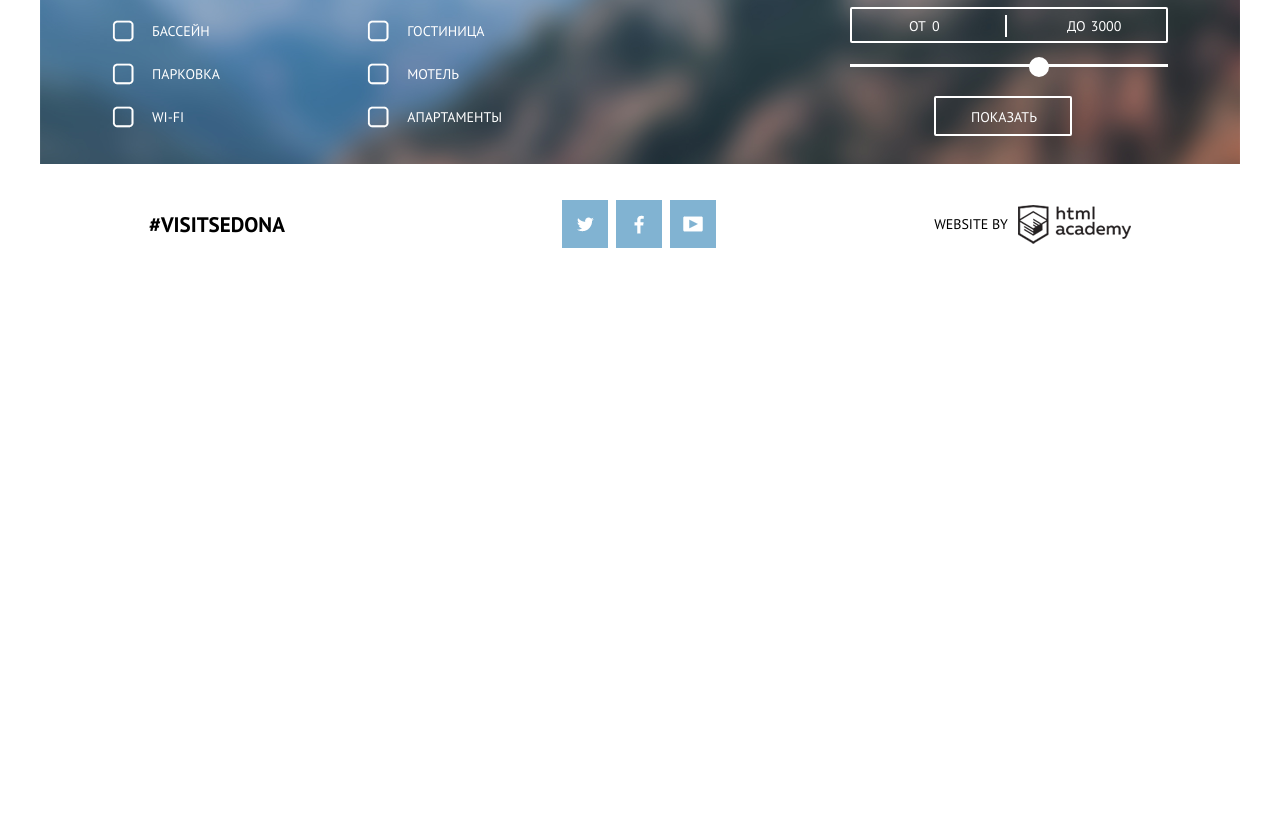
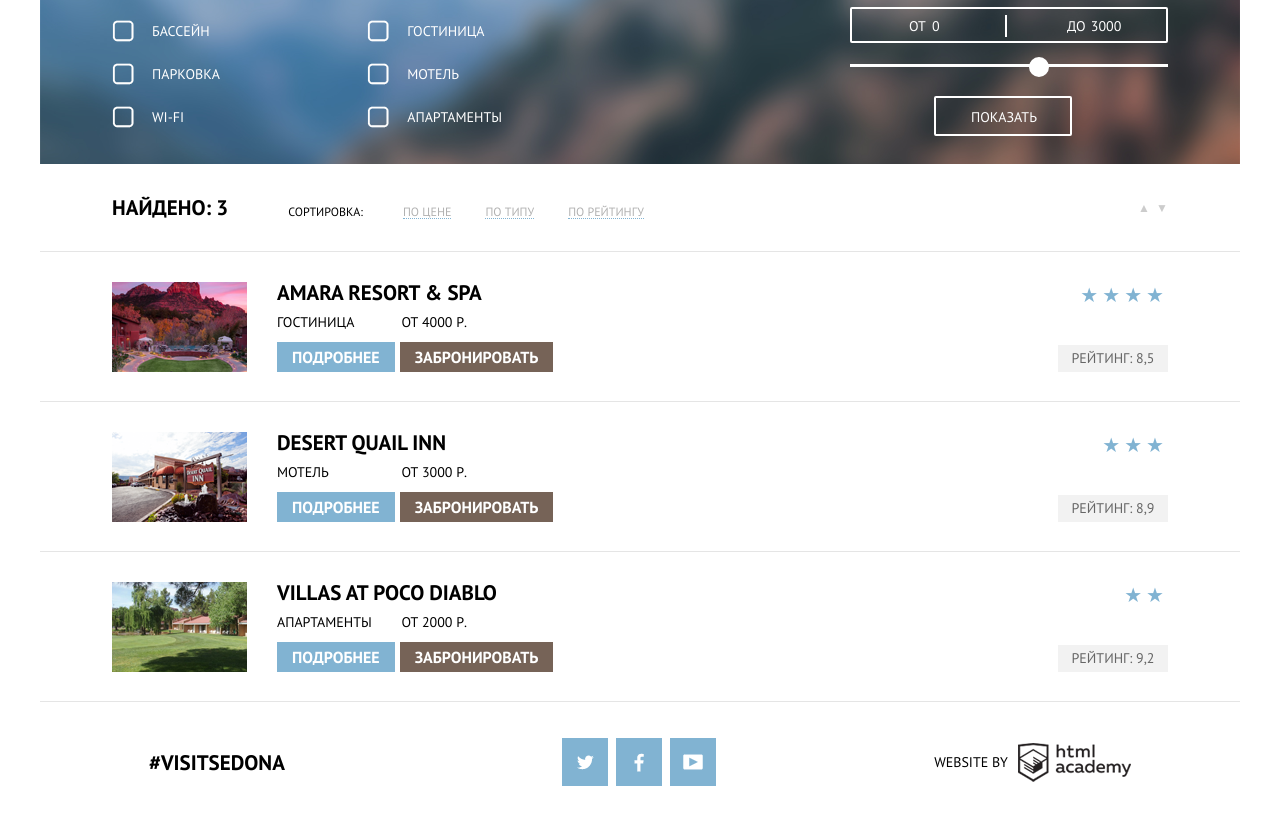
Before and after one commit to ranastya/sedona, a website: page src/hotels.html in a window 1280 px wide. Shown: the part 108-930 px from the top of the page. Before the commit the page ends 800 px from the top, so only its background shows below. Drawn offline with nearby package versions, Linux system fonts and the light colour scheme; files that its build step writes are made by us from their sources.

Commit message:
added search-result block

```diff
--- a/src/hotels.html
+++ b/src/hotels.html
@@ -76,6 +76,98 @@
                 <div class="search-bar__button">Показать</div>
             </div>
         </div>
+        <div class="search-result">
+            <div class="search-result__header">
+                <div class="search-result__result">
+                    <div class="search-result__result-title">Найдено:</div>
+                    <div class="search-result__amount">3</div>
+                </div>
+                <div class="search-result__sorting">
+                    <div class="search-result__sorting-title">Сортировка:</div>
+                    <div class="search-result__criterion">По цене</div>
+                    <div class="search-result__criterion">По типу</div>
+                    <div class="search-result__criterion">По рейтингу</div>
+                </div>
+                <div class="search-result__view">
+                    <div class="search-result__view-increase">&#9650;</div>
+                    <div class="search-result__view-decrease">&#9660;</div>
+                </div>
+            </div>
+            <div class="search-result__list">
+                <div class="search-result__item">
+                    <img class="search-result__photo" src="./img/hotel1.png" alt="">
+                    <div class="search-result__about-hotels">
+                        <div class="search-result__title">Amara Resort & Spa</div>
+                        <div class="search-result__information">
+                            <div class="search-result__type">Гостиница</div>
+                            <div class="search-result__cost">От 4000 р.</div>
+                        </div>
+                        <div class="search-result__button-wrapper">
+                            <div class="search-result__button search-result__button--more">Подробнее</div>
+                            <div class="search-result__button search-result__button--book">Забронировать</div>
+                        </div>
+                    </div>
+                    <div class="search-result__rating">
+                        <div class="search-result__stars search-result__stars--4">
+                            <div class="search-result__star">&#9733;</div>
+                            <div class="search-result__star">&#9733;</div>
+                            <div class="search-result__star">&#9733;</div>
+                            <div class="search-result__star">&#9733;</div>
+                            <div class="search-result__star">&#9733;</div>
+                        </div>
+                        <div class="search-result__value">Рейтинг: 8,5</div>
+                    </div>
+                </div>
+                <div class="search-result__item">
+                    <img class="search-result__photo" src="./img/hotel2.png" alt="">
+                    <div class="search-result__about-hotels">
+                        <div class="search-result__title">Desert Quail Inn</div>
+                        <div class="search-result__information">
+                            <div class="search-result__type">Мотель</div>
+                            <div class="search-result__cost">От 3000 р.</div>
+                        </div>
+                        <div class="search-result__button-wrapper">
+                            <div class="search-result__button search-result__button--more">Подробнее</div>
+                            <div class="search-result__button search-result__button--book">Забронировать</div>
+                        </div>
+                    </div>
+                    <div class="search-result__rating">
+                        <div class="search-result__stars search-result__stars--3">
+                            <div class="search-result__star">&#9733;</div>
+                            <div class="search-result__star">&#9733;</div>
+                            <div class="search-result__star">&#9733;</div>
+                            <div class="search-result__star">&#9733;</div>
+                            <div class="search-result__star">&#9733;</div>
+                        </div>
+                        <div class="search-result__value">Рейтинг: 8,9</div>
+                    </div>
+                </div>
+                <div class="search-result__item">
+                    <img class="search-result__photo" src="./img/hotel3.png" alt="">
+                    <div class="search-result__about-hotels">
+                        <div class="search-result__title">Villas at Poco Diablo</div>
+                        <div class="search-result__information">
+                            <div class="search-result__type">Апартаменты</div>
+                            <div class="search-result__cost">От 2000 р.</div>
+                        </div>
+                        <div class="search-result__button-wrapper">
+                            <div class="search-result__button search-result__button--more">Подробнее</div>
+                            <div class="search-result__button search-result__button--book">Забронировать</div>
+                        </div>
+                    </div>
+                    <div class="search-result__rating">
+                        <div class="search-result__stars search-result__stars--2">
+                            <div class="search-result__star">&#9733;</div>
+                            <div class="search-result__star">&#9733;</div>
+                            <div class="search-result__star">&#9733;</div>
+                            <div class="search-result__star">&#9733;</div>
+                            <div class="search-result__star">&#9733;</div>
+                        </div>
+                        <div class="search-result__value">Рейтинг: 9,2</div>
+                    </div>
+                </div>
+            </div>
+        </div>
     </main>
     <footer class="main-footer">
         <div class="container main-footer__wrapper">
--- /dev/null
+++ b/src/scss/components/_search-result.scss
@@ -0,0 +1,206 @@
+.search-result {
+    text-transform: uppercase;
+
+    &__header {
+        display: flex;
+        justify-content: space-between;
+        height: 88px;
+        border-bottom: 1px solid #e5e5e5;
+        padding: 0px 72px;
+        align-items: center;
+    }
+
+    &__result {
+        display: flex;
+        margin-right: 60px;
+        font-size: 21px;
+        font-weight: bold;
+        color: #000;
+    }
+
+    &__result-title {
+        margin-right: 5px;
+    }
+
+    &__sorting {
+        font-size: 12px;
+        color: #000;
+        display: flex;
+        height: 15px;
+        margin-top: 8px;
+        flex-grow: 1;
+    }
+
+    &__sorting-title {
+        margin-right: 40px;
+    }
+
+    &__criterion {
+        color: #b1b1b1;
+        border-bottom: 1px dotted #81b3d2;
+        margin-right: 34px;
+
+        &:hover {
+            color: #81b3d2;
+            cursor: pointer;
+        }
+
+        &:active {
+            color: #000;
+            border-bottom: none;
+        }
+    }
+
+    &__view {
+        display: flex;
+        width: 30px;
+        font-size: 12px;
+        justify-content: space-between;
+        color: #cccccc
+    }
+
+    &__view-increase {
+
+        &:hover {
+            color: #000;
+            cursor: pointer;
+        }
+
+        &:active {
+            color: #81b3d2;
+        }
+    }
+
+    &__view-decrease {
+
+        &:hover {
+            color: #000;
+            cursor: pointer;
+        }
+
+        &:active {
+            color: #81b3d2;
+        }
+    }
+
+    &__item {
+        display: flex;
+        justify-content: space-between;
+        height: 150px;
+        border-bottom: 1px solid #e5e5e5;
+        align-items: center;
+        padding: 30px 72px;
+    }
+
+    &__photo {
+        width: 135px;
+        height: 90px;
+        margin-right: 30px;
+    }
+
+    &__about-hotels {
+        display: flex;
+        flex-direction: column;
+        justify-content: space-between;
+        height: 90px;
+        flex-grow: 1;
+    }
+
+    &__title {
+        font-size: 21px;
+        color: #000;
+        font-weight: bold;
+        line-height: 1;
+
+        &:hover {
+            color: #81b3d2;
+            cursor: pointer;
+        }
+
+        &:active {
+            color: #b2b2b2;
+        }
+    }
+
+    &__information {
+        display: flex;
+        width: 190px;
+        justify-content: space-between;
+        font-size: 14px;
+        color: #000;
+    }
+
+    &__button-wrapper {
+        display: flex;
+    }
+
+    &__button {
+        padding: 5px 15px;
+        color: #fff;
+        text-align: center;
+        font-weight: bold;
+
+        &--more {
+            background: #81b3d2;
+            margin-right: 5px;
+
+            &:hover {
+                background: #669ec0;
+                cursor: pointer;
+            }
+
+            &:active {
+                background: #5496bd;
+                color: #88b6d1;
+            }
+        }
+
+        &--book {
+            background: #766357;
+
+            &:hover {
+                background: #604e43;
+                cursor: pointer;
+            }
+
+            &:active {
+                background: #503e33;
+                color: #857871;
+            }
+        }
+    }
+
+    &__rating {
+        display: flex;
+        flex-direction: column;
+        justify-content: space-between;
+        height: 90px;
+        align-items: flex-end;
+    }
+
+    &__stars {
+        display: flex;
+        font-size: 20px;
+
+        @for $i from 0 to 5 {
+            &--#{$i} .search-result__star:nth-child(#{$i}) ~ .search-result__star {
+                display: none;
+            }
+        }
+    }
+
+    &__star {
+        margin-right: 4px;
+        color: #81b3d2;
+    }
+
+    &__value {
+        width: 110px;
+        height: 27px;
+        background: #f2f2f2;
+        text-align: center;
+        font-size: 14px;
+        color: #666666;
+        padding: 4px 0;
+    }
+}
--- a/src/scss/main.scss
+++ b/src/scss/main.scss
@@ -19,3 +19,4 @@ body {
 @import "./components/search-hotel";
 @import "./components/main-footer";
 @import "./components/search-bar";
+@import "./components/search-result";
```
Also changed, not shown: src/img/hotel1.png (added), src/img/hotel2.png (added), src/img/hotel3.png (added).
